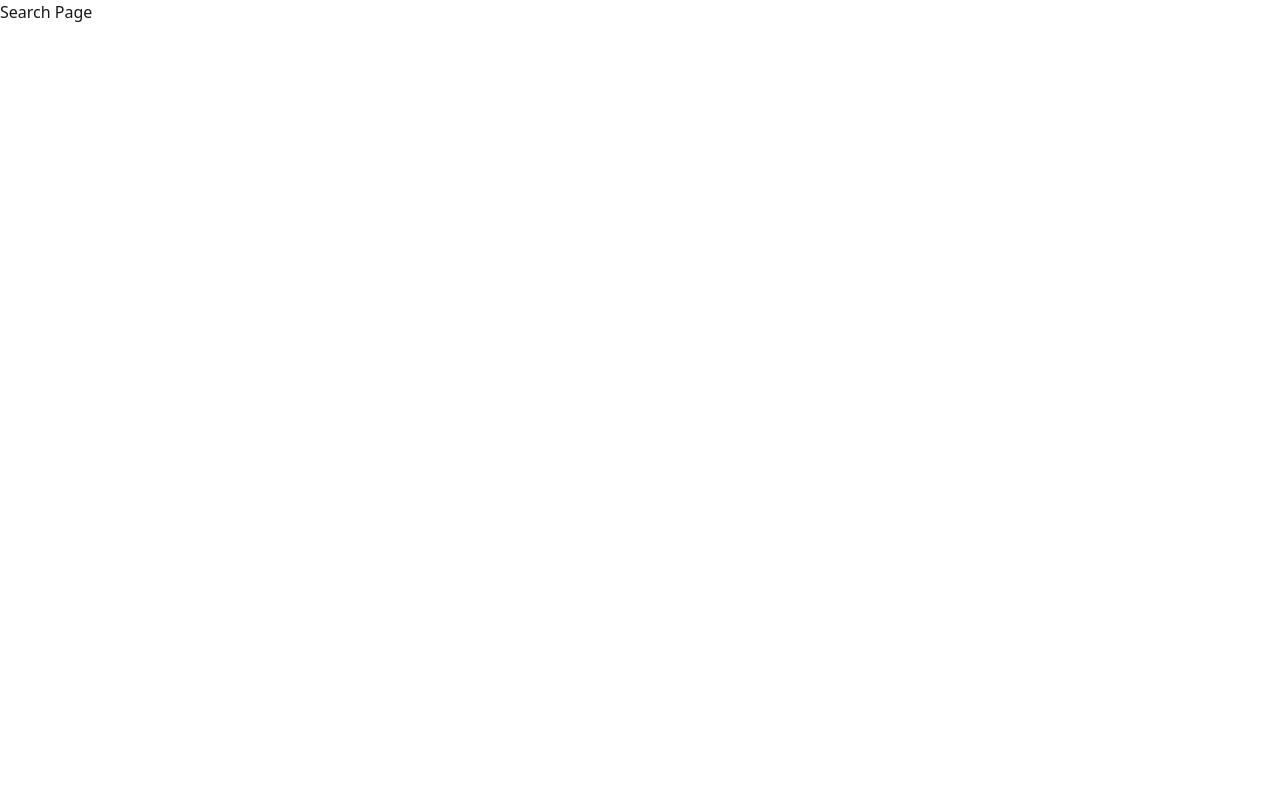
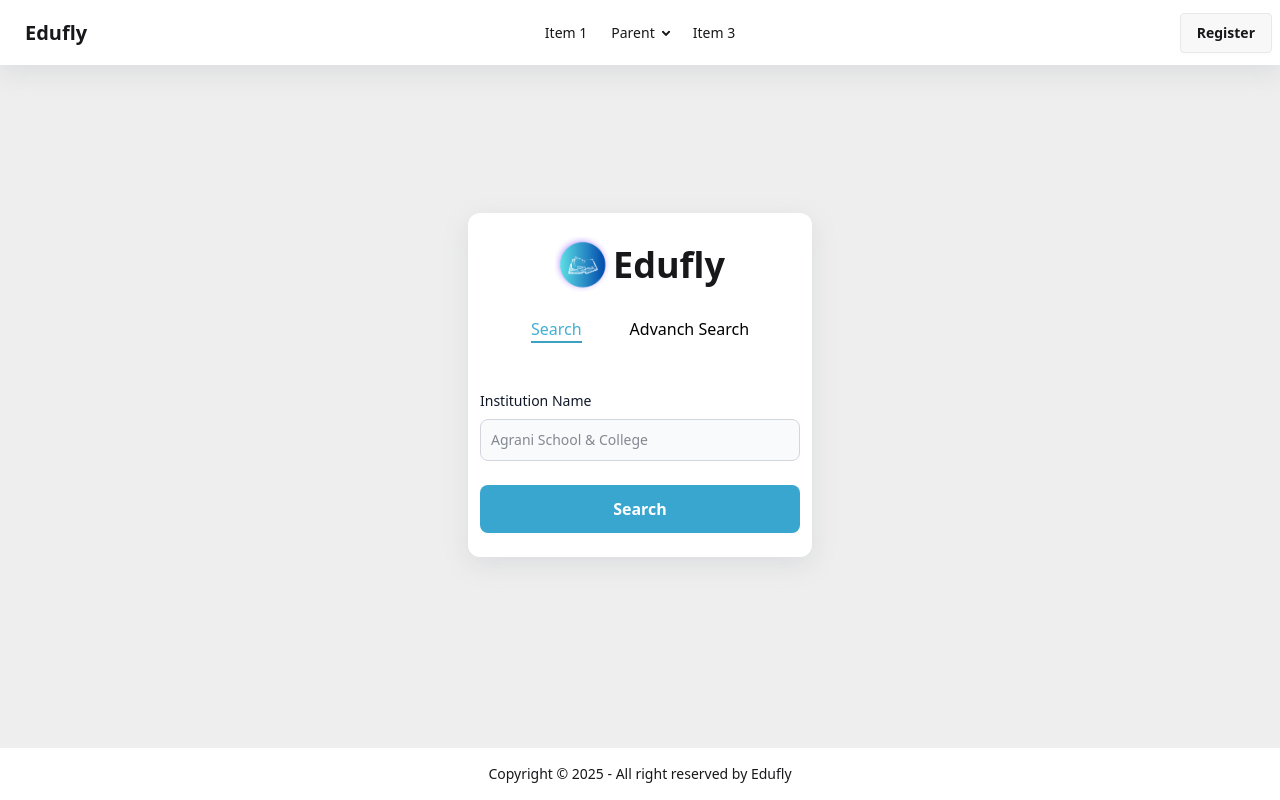
Before and after one commit to asraful0106/edufly_front-end, a React (Vite) app: page / in a window 1280 px wide. Built offline with nearby package versions, Linux system fonts and the light colour scheme.

Commit message:
feat: Search page created.

```diff
--- a/package.json
+++ b/package.json
@@ -11,6 +11,7 @@
   },
   "dependencies": {
     "@tailwindcss/vite": "^4.0.15",
+    "aos": "^2.3.4",
     "react": "^19.0.0",
     "react-dom": "^19.0.0",
     "react-router": "^7.4.0",
--- /dev/null
+++ b/src/pages/searchPage/SearchPage.css
@@ -0,0 +1,8 @@
+.priventCopy {
+    -webkit-user-select: none;
+    -khtml-user-select: none;
+    -moz-user-select: none;
+    -ms-user-select: none;
+    -o-user-select: none;
+    user-select: none;
+}
--- a/src/pages/searchPage/SearchPage.jsx
+++ b/src/pages/searchPage/SearchPage.jsx
@@ -1,9 +1,118 @@
-import React from 'react';
+import React, { useEffect, useState } from 'react';
+import Navigation from '../../sharedComponent/navigation/Navigation';
+import Footer from '../../sharedComponent/footer/Footer';
+import "./SearchPage.css";
+import AOS from "aos";
+import "aos/dist/aos.css";
 
 const SearchPage = () => {
+    // Initilized AOS
+    useEffect(() => {
+        AOS.init();
+        AOS.refresh();
+    }, []);
+    // ** Manage Search Options **
+    const [isAdvanceSearch, setIsAdvanceSearch] = useState(false);
+
+    const handelSearchClick = () => {
+        setIsAdvanceSearch(false);
+    }
+    const handelAdvanceSearchClick = () => {
+        setIsAdvanceSearch(true);
+    }
+
     return (
-        <div>
-            <h1>Search Page</h1>
+        // <div className='flex flex-col min-h-screen'>
+        //     {/* Navigation */}
+        //     <Navigation/>
+        //     <main className='flex-grow bg-amber-200'>
+        //         <h1>Main</h1>
+        //     </main>
+        //     {/* Footer */}
+        //     <Footer/>
+        // </div>
+        <div className='flex flex-col min-h-screen bg-[#eeeeee]'>
+            {/* Navigation */}
+            <Navigation />
+            <main className='flex-grow'>
+                <div className='flex items-center justify-center' style={{ height: 'calc(100vh - 10rem)' }}>
+
+                    <form className='flex flex-col items-center justify-center bg-white px-3 py-6 rounded-xl' style={{ boxShadow: 'rgba(149, 157, 165, 0.2) 0px 8px 24px' }}>
+                        <div>
+                            {/* Company logo */}
+                            <div className='flex gap-0.5 w-full h-14 justify-center items-center'>
+                                <img className='w-14 h-full object-cover' src="/edufly_color_logo.png" alt="" />
+                                <h1 className='font-bold text-4xl'>Edufly</h1>
+                            </div>
+                            {/* Search Option */}
+                            <div className='flex justify-center gap-12 mt-6'>
+                                <div className='hover:cursor-pointer' onClick={() => handelSearchClick()}>
+                                    <p className={`priventCopy font-medium ${!isAdvanceSearch ? 'text-[#40b0d4]' : 'text-black'}`}>Search</p>
+                                    {!isAdvanceSearch &&
+                                        <div className="divider p-0, m-0 h-0.5 bg-[#40b0d4]" data-aos="fade-left"></div>}
+                                </div>
+
+                                <div className='hover:cursor-pointer' onClick={() => handelAdvanceSearchClick()}>
+                                    <p className={`priventCopy font-medium ${isAdvanceSearch ? 'text-[#40b0d4]' : 'text-black'}`}>Advanch Search</p>
+                                    {isAdvanceSearch &&
+                                        <div className="divider p-0, m-0 h-0.5 bg-[#40b0d4]" data-aos="fade-right"></div>}
+                                </div>
+                            </div>
+                            {/* For Search */}
+                            {
+                                !isAdvanceSearch &&
+                                <div data-aos="flip-up">
+                                        {/* Search Input */}
+                                        <div className='mt-12'>
+                                            <label
+                                                htmlFor="institution_name"
+                                                className="block mb-2 text-sm font-medium text-gray-900"
+                                            >
+                                                Institution Name
+                                            </label>
+                                            <input
+                                                type="text"
+                                                id="institution_name"
+                                                className="bg-gray-50 border border-gray-300 text-gray-900 text-sm rounded-lg focus:ring-blue-500 focus:border-blue-500 block w-full min-w-[20rem] p-2.5"
+                                                placeholder="Agrani School & College"
+                                                required
+                                            />
+                                        </div>
+                                        {/* Search Submit Button */}
+                                        <button className='w-full mt-6 py-3 bg-[#39a6d0] font-bold text-white rounded-lg hover:bg-[#39a5d0d5] hover:cursor-pointer'>Search</button>
+                                    </div>
+                            }
+
+                            {/* For Advance Search */}
+                            {
+                                isAdvanceSearch &&
+                                <div data-aos="flip-up">
+                                    {/* Search Input */}
+                                    <div className='mt-12'>
+                                        <label
+                                            htmlFor="institution_eiin"
+                                            className="block mb-2 text-sm font-medium text-gray-900"
+                                        >
+                                            EIIN Number
+                                        </label>
+                                        <input
+                                            type="number"
+                                            id="institution_eiin"
+                                            className="bg-gray-50 border border-gray-300 text-gray-900 text-sm rounded-lg focus:ring-blue-500 focus:border-blue-500 block w-full min-w-[20rem] p-2.5"
+                                            placeholder="126495"
+                                            required
+                                        />
+                                    </div>
+                                    {/* Search Submit Button */}
+                                    <button className='w-full mt-6 py-3 bg-[#39a6d0] font-bold text-white rounded-lg hover:bg-[#39a5d0d5] hover:cursor-pointer'>Search</button>
+                                </div>
+                            }
+                        </div>
+                    </form>
+                </div>
+            </main>
+            {/* Footer */}
+            <Footer />
         </div>
     );
 };
--- /dev/null
+++ b/src/sharedComponent/footer/Footer.jsx
@@ -0,0 +1,13 @@
+import React from 'react';
+
+const Footer = () => {
+    return (
+        <footer className="footer sm:footer-horizontal footer-center bg-white text-base-content p-4">
+            <aside>
+                <p>Copyright © {new Date().getFullYear()} - All right reserved by Edufly</p>
+            </aside>
+        </footer>
+    );
+};
+
+export default Footer;
--- /dev/null
+++ b/src/sharedComponent/navigation/Navigation.jsx
@@ -0,0 +1,52 @@
+import React from 'react';
+
+const Navigation = ({name}) => {
+    return (
+        <nav>
+            <div className="navbar bg-base-100" style={{ boxShadow: 'rgba(149, 157, 165, 0.2) 0px 8px 24px' }}>
+                <div className="navbar-start">
+                    <div className="dropdown">
+                        <div tabIndex={0} role="button" className="btn btn-ghost lg:hidden">
+                            <svg xmlns="http://www.w3.org/2000/svg" className="h-5 w-5" fill="none" viewBox="0 0 24 24" stroke="currentColor"> <path strokeLinecap="round" strokeLinejoin="round" strokeWidth="2" d="M4 6h16M4 12h8m-8 6h16" /> </svg>
+                        </div>
+                        <ul
+                            tabIndex={0}
+                            className="menu menu-sm dropdown-content bg-base-100 rounded-box z-1 mt-6 w-52 p-2 shadow">
+                            <li><a>Item 1</a></li>
+                            <li>
+                                <a>Parent</a>
+                                <ul className="p-2">
+                                    <li><a>Submenu 1</a></li>
+                                    <li><a>Submenu 2</a></li>
+                                </ul>
+                            </li>
+                            <li><a>Item 3</a></li>
+                        </ul>
+                    </div>
+                    {/* Company name or instuation name */}
+                    <a className="btn btn-ghost text-xl">{name ? name : "Edufly"}</a>
+                </div>
+                <div className="navbar-center hidden lg:flex">
+                    <ul className="menu menu-horizontal px-1">
+                        <li><a>Item 1</a></li>
+                        <li>
+                            <details>
+                                <summary>Parent</summary>
+                                <ul className="p-2">
+                                    <li><a>Submenu 1</a></li>
+                                    <li><a>Submenu 2</a></li>
+                                </ul>
+                            </details>
+                        </li>
+                        <li><a>Item 3</a></li>
+                    </ul>
+                </div>
+                <div className="navbar-end">
+                    <a className="btn">Register</a>
+                </div>
+            </div>
+        </nav>
+    );
+};
+
+export default Navigation;
```
Also changed, not shown: public/edufly_color_logo.png (added), 1 other file (tests, documents, lock files or other folders).
